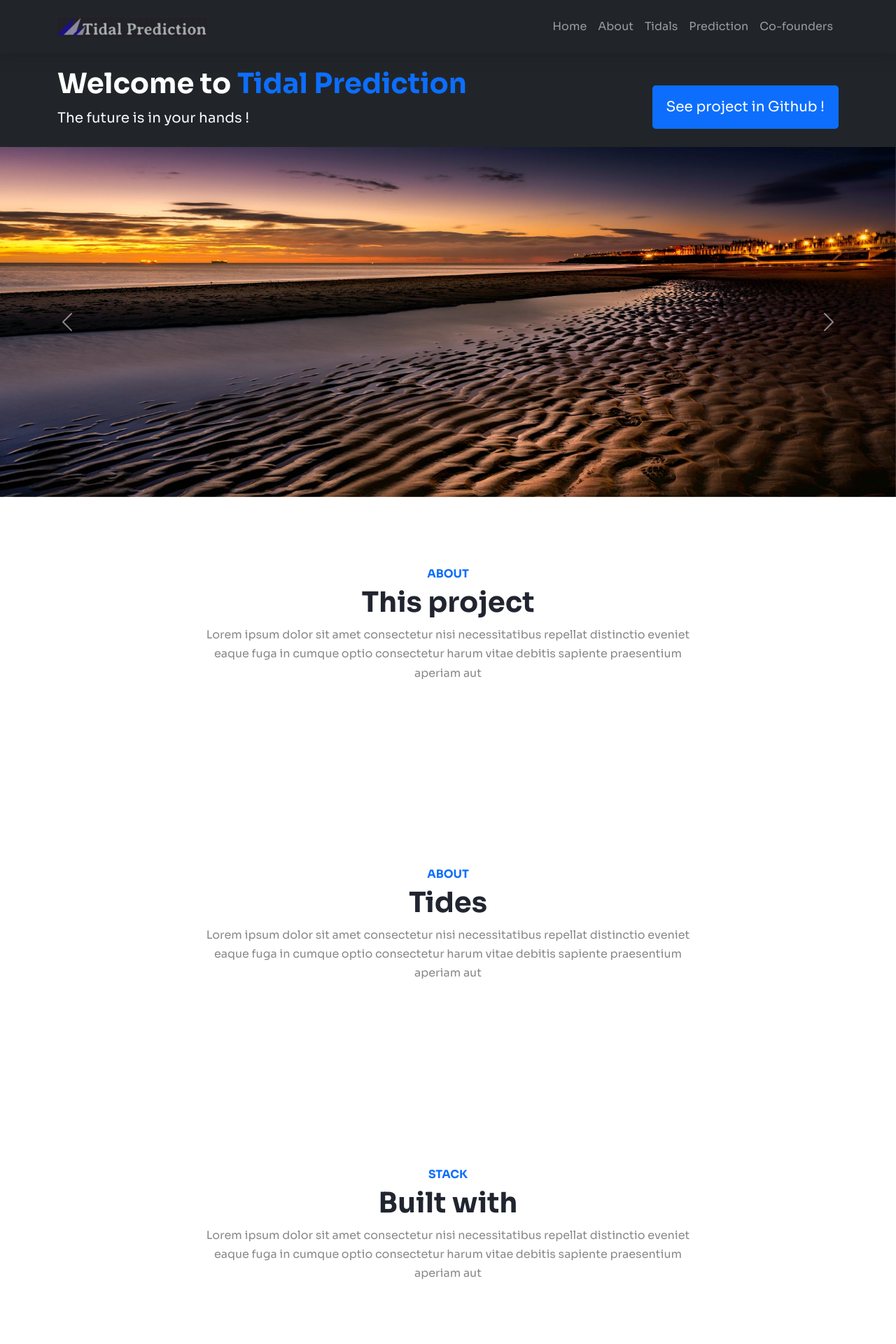
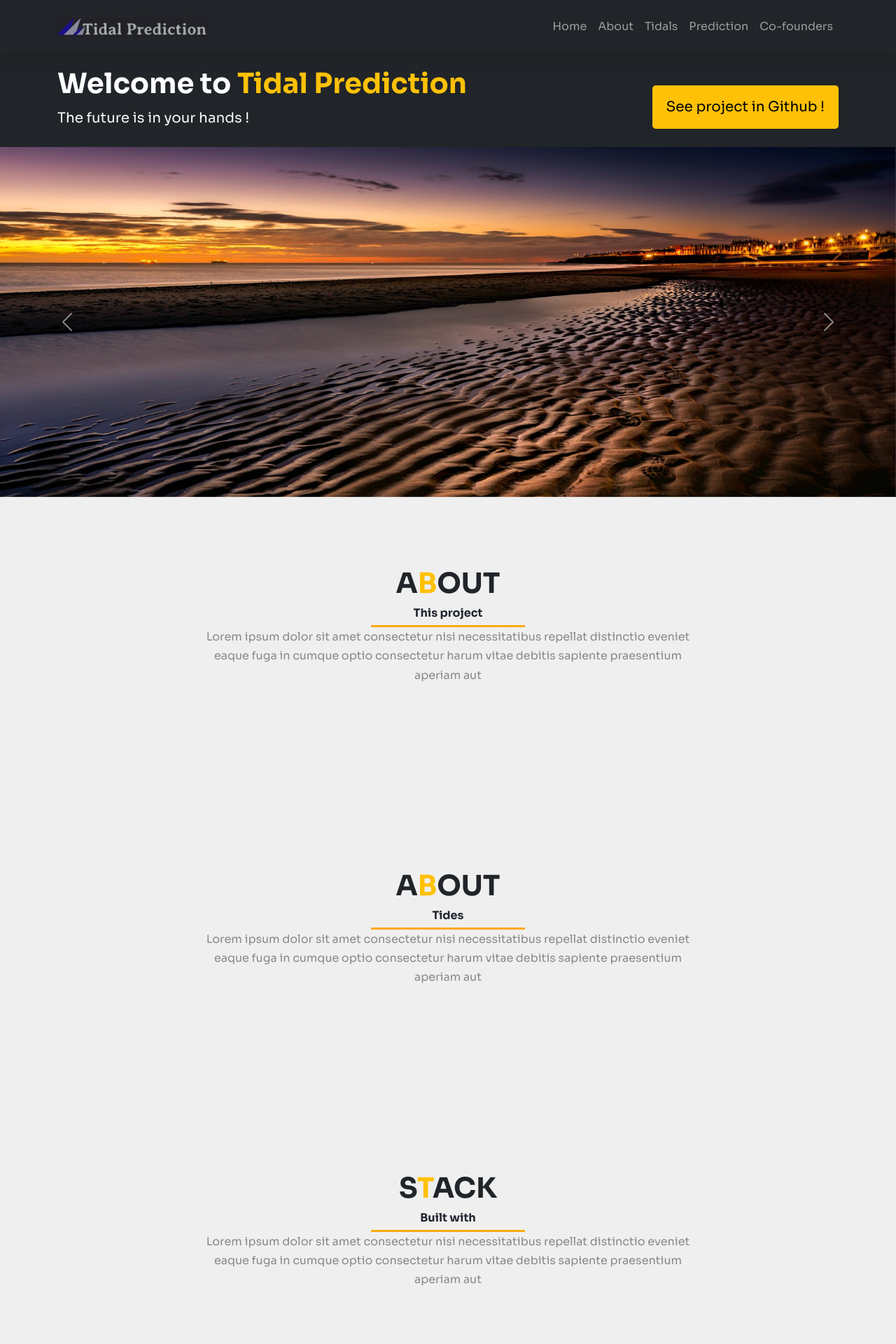
Before and after one commit to otmane-el-aloi/Prediction-of-tidal-coefficients, a Flask app: page / in a window 1280 px wide. Shown: the top 1920 px of the page at 70% size. Run offline with Flask 2, Linux system fonts and the light colour scheme.

Commit message:
fixed section headers

```diff
--- a/static/css/main.css
+++ b/static/css/main.css
@@ -1,6 +1,6 @@
 @import url('https://fonts.googleapis.com/css2?family=Sora:wght@400;700&display=swap');
 :root {
-    --primary: #0d6efd;
+    --primary: #fda90d;
     --dark: #21252f;
     --body: #888;
     --white: #ffffff;
@@ -11,6 +11,7 @@ body {
     font-family: "Sora", sans-serif;
     line-height: 1.7;
     color: var(--body);
+    background-color: #EFEFEF;
 }
 
 h1,h2,h3,h4,h5,h6,
@@ -32,6 +33,12 @@ h1,h2,h3,h4,h5,h6,
 section {
     padding-top: 100px;
     padding-bottom: 100px;
+}
+
+.subtitle{
+    margin:auto;
+    width: 30%;
+    border-bottom:solid #fda90d 3px ;
 }
 
 .glow-on-hover {
--- a/templates/index.html
+++ b/templates/index.html
@@ -1,21 +1,5 @@
 <!DOCTYPE html>
 <html lang="en">
-<!--
-<head>
-  <meta charset="UTF-8" />
-  <meta http-equiv="X-UA-Compatible" content="IE=edge" />
-  <meta name="viewport" content="width=device-width, initial-scale=1.0" />
-  <script src="https://polyfill.io/v3/polyfill.min.js?features=default"></script>
-  <link rel="stylesheet" type="text/css" href="./style.css" />
-  <link href="https://cdn.jsdelivr.net/npm/bootstrap@5.0.1/dist/css/bootstrap.min.css" rel="stylesheet"
-    integrity="sha384-+0n0xVW2eSR5OomGNYDnhzAbDsOXxcvSN1TPprVMTNDbiYZCxYbOOl7+AMvyTG2x" crossorigin="anonymous" />
-  <link rel="stylesheet" href="https://cdn.jsdelivr.net/npm/bootstrap-icons@1.3.0/font/bootstrap-icons.css" />
-  <link href='https://api.mapbox.com/mapbox-gl-js/v2.3.1/mapbox-gl.css' rel='stylesheet' />
-  <link rel="stylesheet" href="static/css/main.css" />
-  <title>Tidal prediction</title>
-  <script src="static/js/main.js"></script>
-</head> -->
-
 <head>
   <!-- Required meta tags -->
   <meta charset="utf-8">
@@ -67,14 +51,14 @@
     <div class="container">
       <div class="d-sm-flex align-items-center justify-content-between">
         <div>
-          <h1 class="text-white">Welcome to <span class="text-primary"> Tidal Prediction </span></h1>
+          <h1 class="text-white">Welcome to <span class="text-warning"> Tidal Prediction </span></h1>
           <p class="lead my-4 mt-1">
             The future is in your hands !
           </p>
 
         </div>
         <a href="https://github.com/otmane-el-aloi/Prediction-of-tidal-coefficients/branches"
-          class="btn btn-primary btn-lg">See project in Github !</a>
+          class="btn btn-warning btn-lg">See project in Github !</a>
       </div>
     </div>
   </section>
@@ -116,8 +100,11 @@
     <div class="container">
       <div class="row mb-5">
         <div class="col-md-8 mx-auto text-center">
-          <h6 class="text-primary">ABOUT</h6>
-          <h1>This project</h1>
+          <h1 class="text-dark">A<span class="text-warning">B</span>OUT</h1>
+          <div class="subtitle">
+            <h6>This project</h6>
+          </div>
+
           <p>Lorem ipsum dolor sit amet consectetur nisi necessitatibus repellat distinctio eveniet eaque fuga
             in cumque optio consectetur harum vitae debitis sapiente praesentium aperiam aut</p>
         </div>
@@ -130,8 +117,11 @@
     <div class="container">
       <div class="row mb-5">
         <div class="col-md-8 mx-auto text-center">
-          <h6 class="text-primary">ABOUT</h6>
-          <h1>Tides</h1>
+          <h1 class="text-dark">A<span class="text-warning">B</span>OUT</h6>
+          <div class="subtitle">
+            <h6>Tides</h6>
+          </div>
+
           <p>Lorem ipsum dolor sit amet consectetur nisi necessitatibus repellat distinctio eveniet eaque fuga
             in cumque optio consectetur harum vitae debitis sapiente praesentium aperiam aut</p>
         </div>
@@ -144,8 +134,10 @@
       <div class="container">
         <div class="row mb-5">
           <div class="col-md-8 mx-auto text-center">
-            <h6 class="text-primary">STACK</h6>
-            <h1>Built with</h1>
+            <h1 class="text-dark">S<span class="text-warning">T</span>ACK</h1>
+            <div class="subtitle">
+              <h6>Built with</h6>
+            </div>
             <p>Lorem ipsum dolor sit amet consectetur nisi necessitatibus repellat distinctio eveniet eaque fuga
               in cumque optio consectetur harum vitae debitis sapiente praesentium aperiam aut</p>
           </div>
@@ -158,8 +150,11 @@
     <div class="container">
       <div class="row mb-5">
         <div class="col-md-8 mx-auto text-center">
-          <h6 class="text-primary">Prediction</h6>
-          <h1>Tidal coefficients prediction</h1>
+          <h1 class="text-dark"><span class="text-warning">P</span>rediction</h1>
+          <div class="subtitle">
+            <h6>Tidal coefficients prediction</h6>
+          </div>
+
           <p>Lorem ipsum dolor sit amet consectetur nisi necessitatibus repellat distinctio eveniet eaque fuga
             in cumque optio consectetur harum vitae debitis sapiente praesentium aperiam aut</p>
         </div>
```
